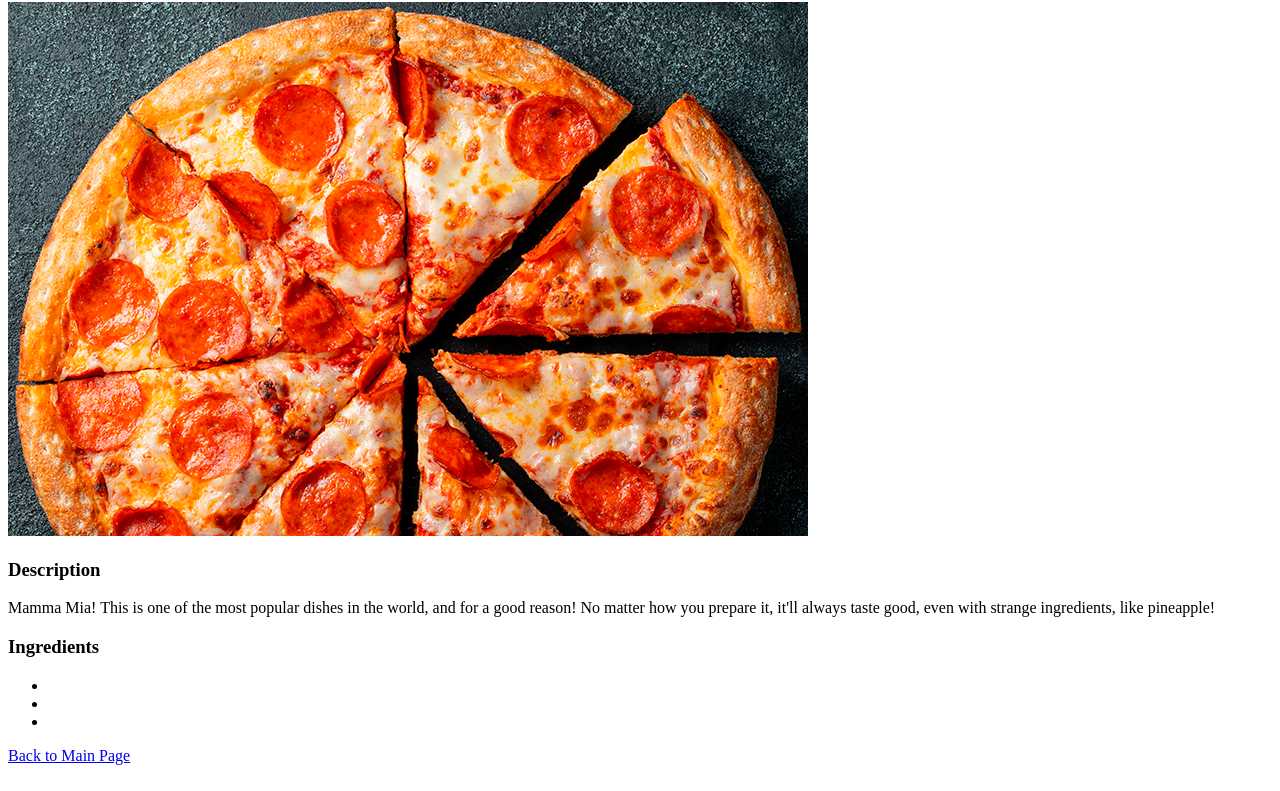
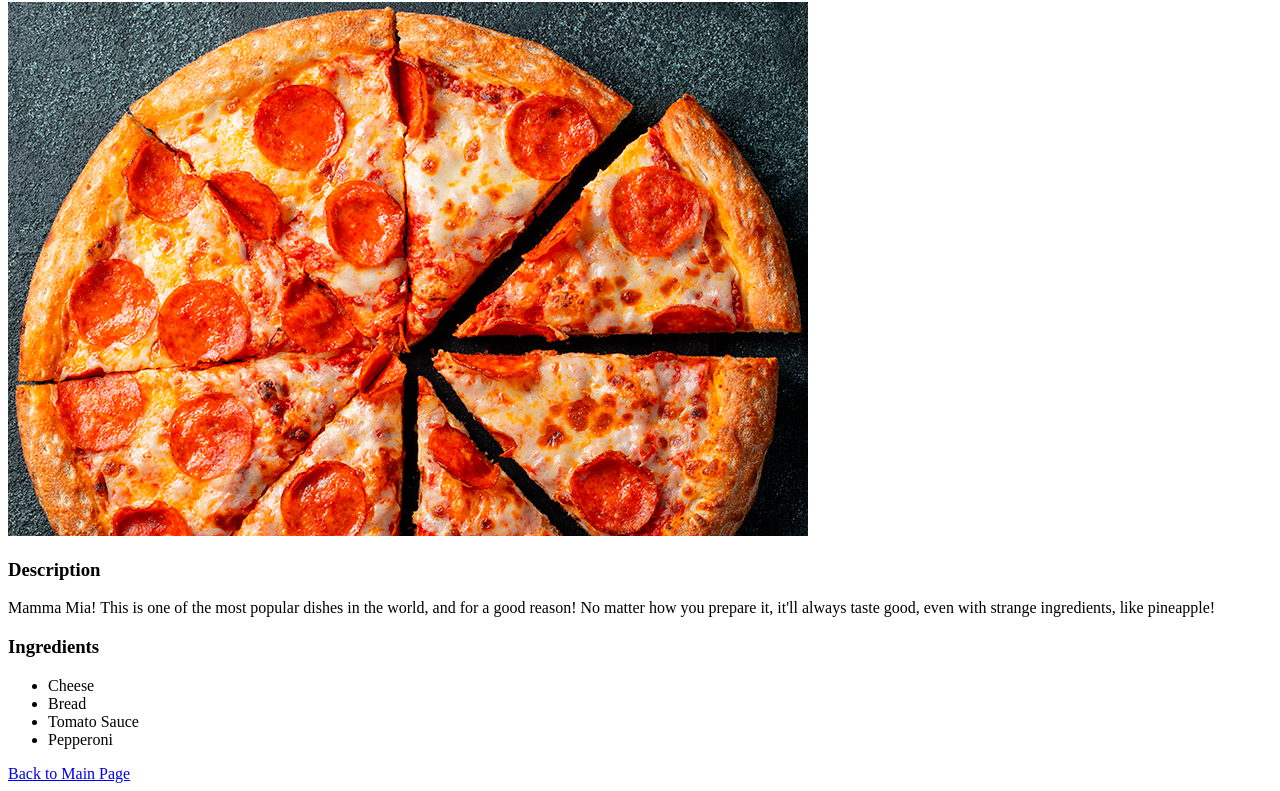
Before and after one commit to geomarabreu/odin-recipes, a plain HTML site: page recipes/pizza.html in a window 1280 px wide. Shown: the part 78-869 px from the top of the page. Drawn offline with Linux system fonts and the light colour scheme.

Commit message:
Modified ingredients section

```diff
--- a/recipes/pizza.html
+++ b/recipes/pizza.html
@@ -21,9 +21,10 @@
     <section>
         <h3>Ingredients</h3>
         <ul>
-            <li></li>
-            <li></li>
-            <li></li>
+            <li>Cheese</li>
+            <li>Bread</li>
+            <li>Tomato Sauce</li>
+            <li>Pepperoni</li>
         </ul>
     </section>
     <!-- Nav -->
```
